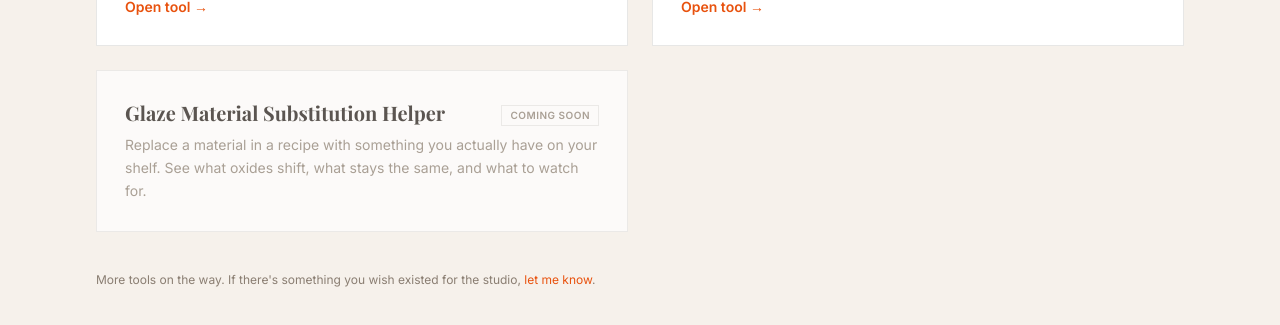
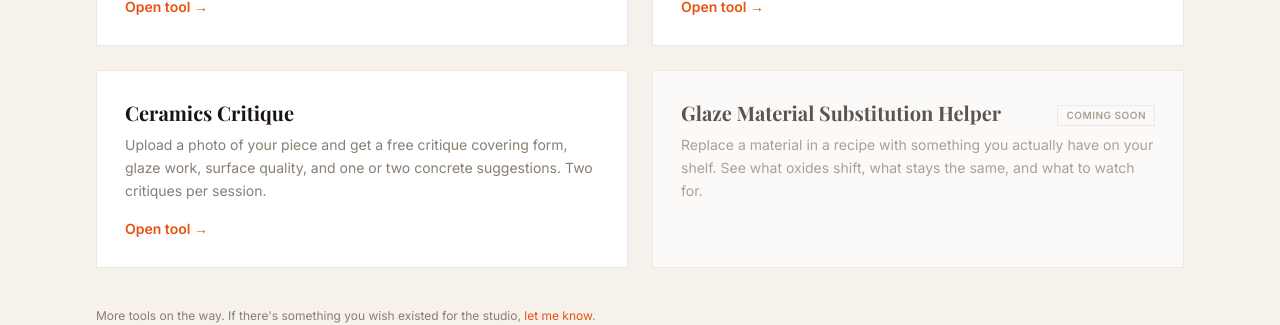
Before and after one commit to CeramicsIQ/ceramicsiq-site, a Next.js app: page /tools in a window 1280 px wide. Shown: the part 454-779 px from the top of the page. Built offline with nearby package versions, Linux system fonts and the light colour scheme; no server answers.

Commit message:
Add Ceramics Critique tool card to tools index

```diff
--- a/src/app/tools/page.tsx
+++ b/src/app/tools/page.tsx
@@ -37,6 +37,13 @@ const tools: Tool[] = [
     href: "/tools/clay-shrinkage",
     blurb:
       "Find your clay body's shrinkage rate from wet and fired measurements, or enter a target fired size to get the exact wet build size. Supports mm, cm, and inches with a wet-to-dry breakdown.",
+    status: "live",
+  },
+  {
+    title: "Ceramics Critique",
+    href: "/tools/ceramics-critique",
+    blurb:
+      "Upload a photo of your piece and get a free critique covering form, glaze work, surface quality, and one or two concrete suggestions. Two critiques per session.",
     status: "live",
   },
   {
```
